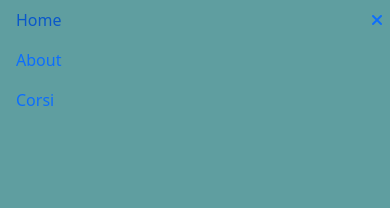
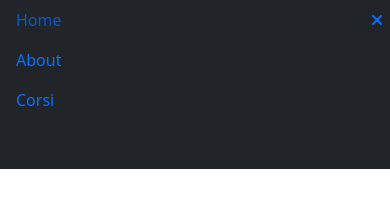
Before and after one commit to Alexxboc/esercizi-vari-js, a plain HTML site: page hamburger_menu_js/index.html in a window 390 px wide. Both pictures are taken after a click on the link 375 px from the left and 20 px from the top of the page. Drawn offline with nearby package versions, Linux system fonts and the light colour scheme.

Commit message:
add comments

```diff
--- a/hamburger_menu_js/style.css
+++ b/hamburger_menu_js/style.css
@@ -26,9 +26,9 @@
 @media screen and (max-width: 991.98px) {
     .mobile_nav {
         display: block;
-        height: 100vh;
+        height: 20vh;
         width: 100%;
-        background-color: cadetblue;
+        background-color: rgba(var(--bs-dark-rgb),var(--bs-bg-opacity))!important;
         position: absolute;
         top: 0;
         left: 0;
```
